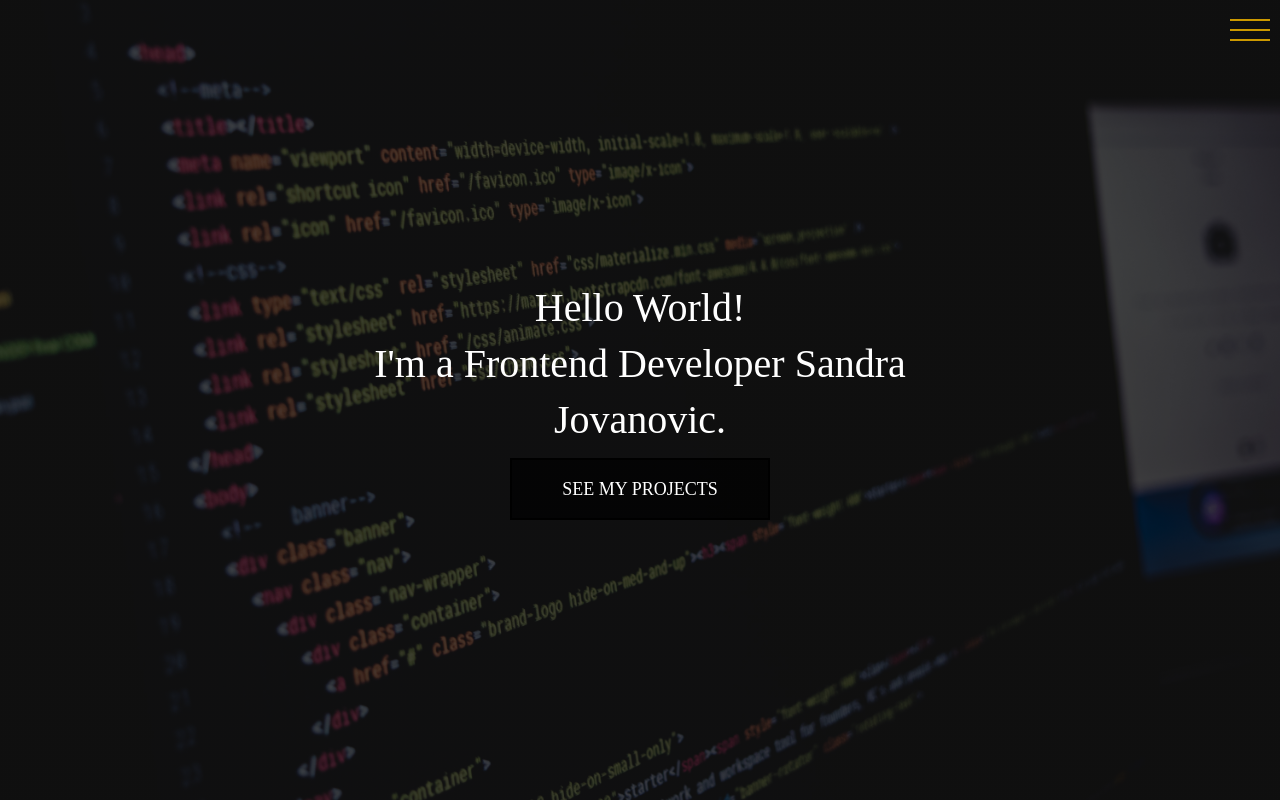
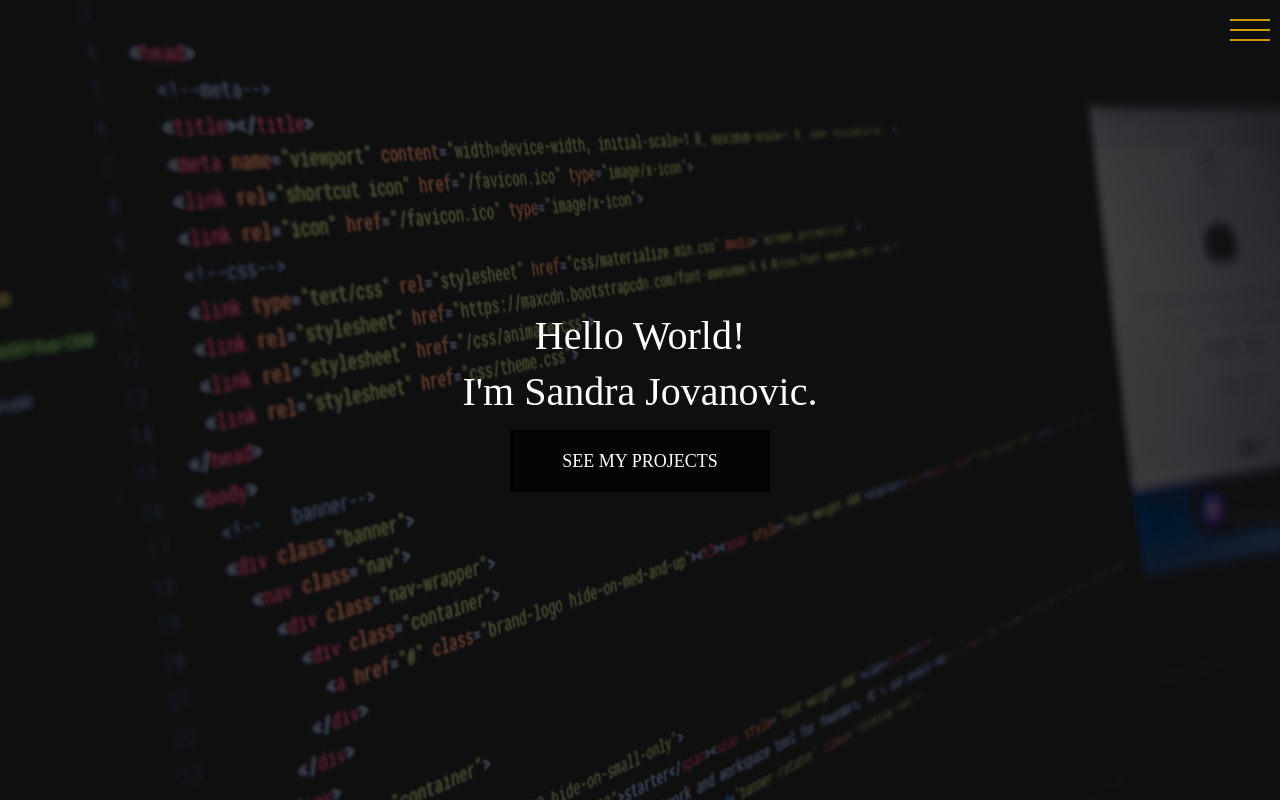
Before and after one commit to Saannddrraa/portfolio-website, a website: page index.html in a window 1280 px wide. Drawn offline with Linux system fonts and the light colour scheme; a web font is replaced by a local one.

Commit message:
Update index.html

```diff
--- a/index.html
+++ b/index.html
@@ -38,7 +38,7 @@
                 <div class="section-hero__content">
                     <h1 class="heading-primary">
                         <span class="heading-primary--up">Hello World!</span>
-                        <span class="heading-primary--down">I'm a Frontend Developer Sandra Jovanovic.</span>
+                        <span class="heading-primary--down">I'm Sandra Jovanovic.</span>
                     </h1>
                     <a href="projects.html" class="btn btn--black">See my projects</a>
                 </div>
```
